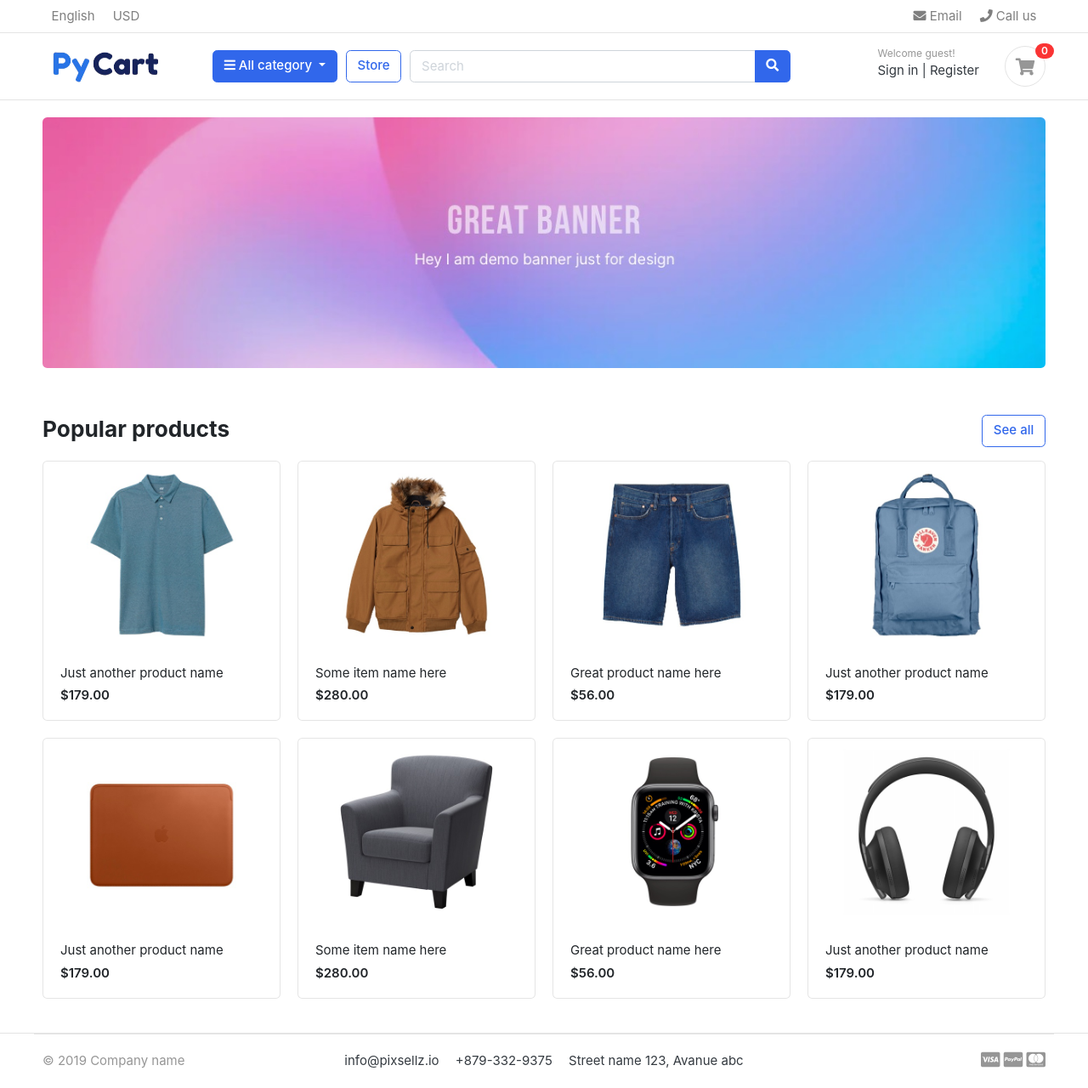
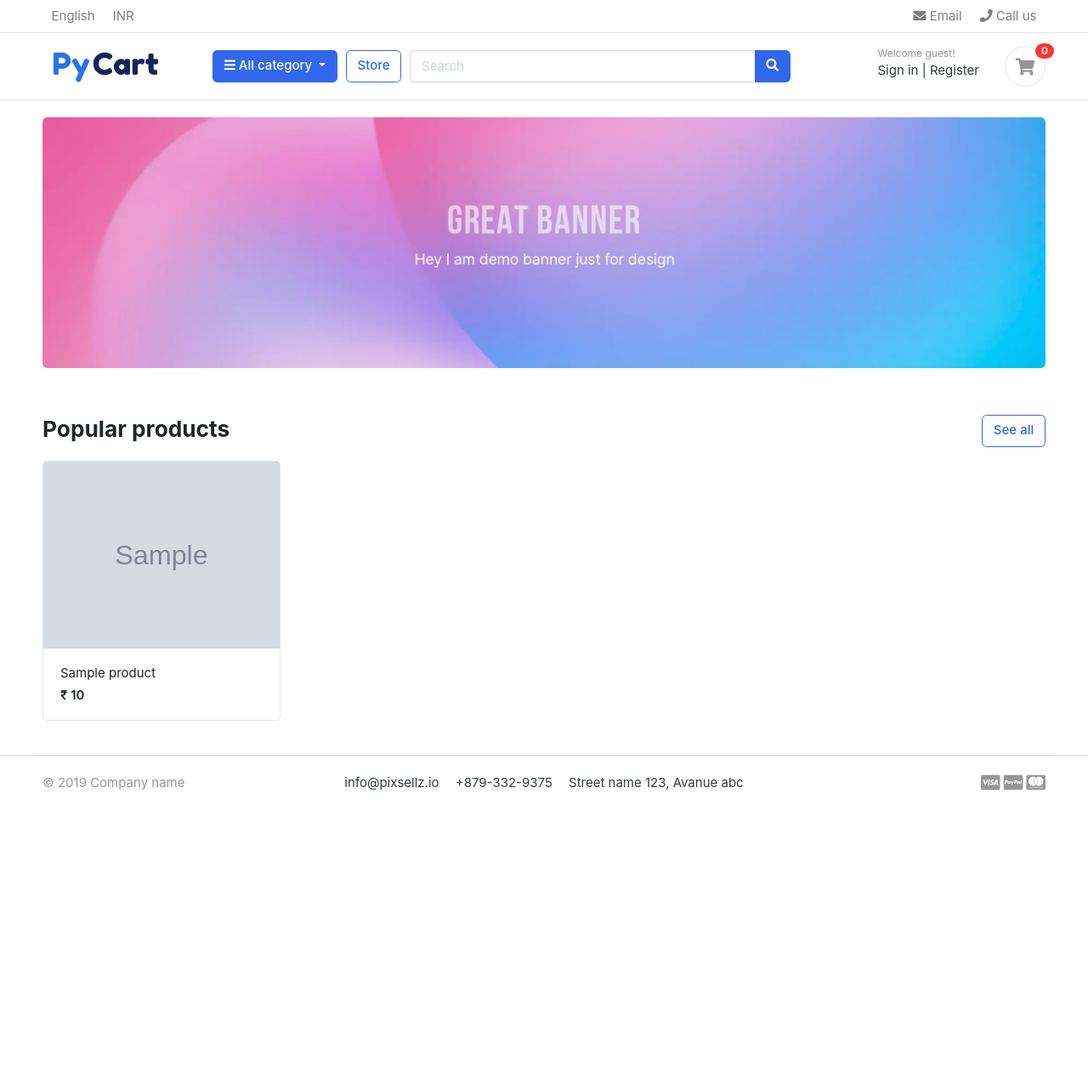
Before and after one commit to aranya-jana/PyCart, a Django app: template templates/home.html in a window 1280 px wide. Shown: the whole page at 85% size. After the commit the page ends 930 px from the top, so only its background shows below. Run offline with Django 5.2, Linux system fonts and the light colour scheme; the template is opened without the code that fills it: most values are stand-ins (such as "Sample title", 1, 10 or a date in 2020); grey boxes marked "Sample" are stand-in pictures; some libraries are stand-ins or nearby versions; some web fonts are replaced.

Commit message:
Update Product Details

```diff
--- a/templates/home.html
+++ b/templates/home.html
@@ -24,86 +24,19 @@
 </header><!-- sect-heading -->
 
 <div class="row">
+	{% for product in products %}
 	<div class="col-md-3">
 		<div class="card card-product-grid">
-			<a href="./product-detail.html" class="img-wrap"> <img src="{% static 'images/items/1.jpg' %}"> </a>
+			<a href="./product-detail.html" class="img-wrap"> <img src="{{ product.image.url }}"> </a>
 			<figcaption class="info-wrap">
-				<a href="./product-detail.html" class="title">Just another product name</a>
-				<div class="price mt-1">$179.00</div>
+				<a href="./product-detail.html" class="title">{{ product.product_name }}</a>
+				<div class="price mt-1">₹ {{ product.price }}</div>
 			</figcaption>
 		</div>
-	</div>
+	</div> 			<!--col-->
+	{% endfor %}
+</div>    			<!--row-->
 
-	<div class="col-md-3">
-		<div class="card card-product-grid">
-			<a href="./product-detail.html" class="img-wrap"> <img src="{% static 'images/items/2.jpg' %}"> </a>
-			<figcaption class="info-wrap">
-				<a href="./product-detail.html" class="title">Some item name here</a>
-				<div class="price mt-1">$280.00</div>
-			</figcaption>
-		</div>
-	</div>
-
-	<div class="col-md-3">
-		<div class="card card-product-grid">
-			<a href="./product-detail.html" class="img-wrap"> <img src="{% static 'images/items/3.jpg' %}"> </a>
-			<figcaption class="info-wrap">
-				<a href="./product-detail.html" class="title">Great product name here</a>
-				<div class="price mt-1">$56.00</div>
-			</figcaption>
-		</div>
-	</div>
-
-	<div class="col-md-3">
-		<div class="card card-product-grid">
-			<a href="./product-detail.html" class="img-wrap"> <img src="{% static 'images/items/4.jpg' %}"> </a>
-			<figcaption class="info-wrap">
-				<a href="./product-detail.html" class="title">Just another product name</a>
-				<div class="price mt-1">$179.00</div>
-			</figcaption>
-		</div>
-	</div>
-
-	<div class="col-md-3">
-		<div class="card card-product-grid">
-			<a href="./product-detail.html" class="img-wrap"> <img src="{% static 'images/items/5.jpg' %}"> </a>
-			<figcaption class="info-wrap">
-				<a href="./product-detail.html" class="title">Just another product name</a>
-				<div class="price mt-1">$179.00</div>
-			</figcaption>
-		</div>
-	</div>
-
-	<div class="col-md-3">
-		<div class="card card-product-grid">
-			<a href="./product-detail.html" class="img-wrap"> <img src="{% static 'images/items/6.jpg' %}"> </a>
-			<figcaption class="info-wrap">
-				<a href="./product-detail.html" class="title">Some item name here</a>
-				<div class="price mt-1">$280.00</div>
-			</figcaption>
-		</div>
-	</div>
-
-	<div class="col-md-3">
-		<div class="card card-product-grid">
-			<a href="./product-detail.html" class="img-wrap"> <img src="{% static 'images/items/7.jpg' %}"> </a>
-			<figcaption class="info-wrap">
-				<a href="./product-detail.html" class="title">Great product name here</a>
-				<div class="price mt-1">$56.00</div>
-			</figcaption>
-		</div>
-	</div>
-
-	<div class="col-md-3">
-		<div class="card card-product-grid">
-			<a href="./product-detail.html" class="img-wrap"> <img src="{% static 'images/items/9.jpg' %}"> </a>
-			<figcaption class="info-wrap">
-				<a href="./product-detail.html" class="title">Just another product name</a>
-				<div class="price mt-1">$179.00</div>
-			</figcaption>
-		</div>
-	</div>
-</div>
 
 </div><!-- container // -->
 </section>
--- a/templates/includes/navbar.html
+++ b/templates/includes/navbar.html
@@ -11,7 +11,7 @@
 		 	<a href="#" class="nav-link">   English </a>
 		</li>
 		<li class="nav-item dropdown">
-			<a href="#" class="nav-link"> USD </a>
+			<a href="#" class="nav-link"> INR </a>
 		</li>
     </ul>
     <ul class="navbar-nav">
```
